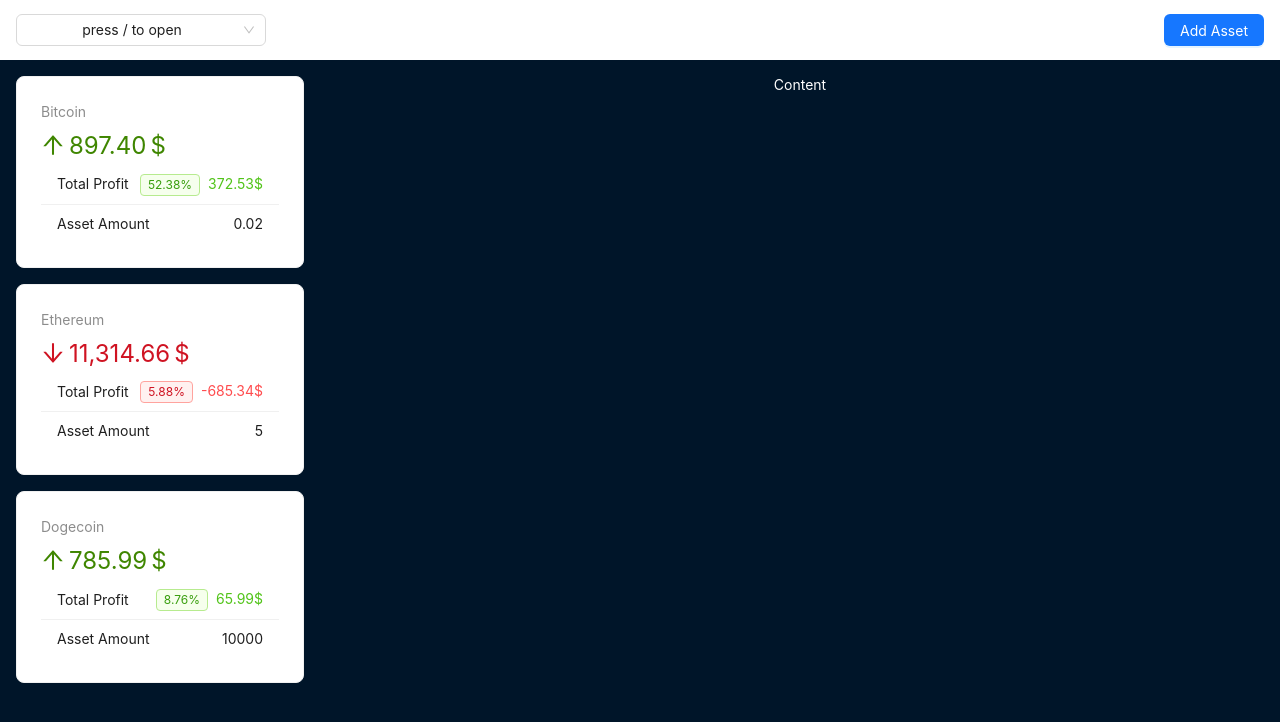
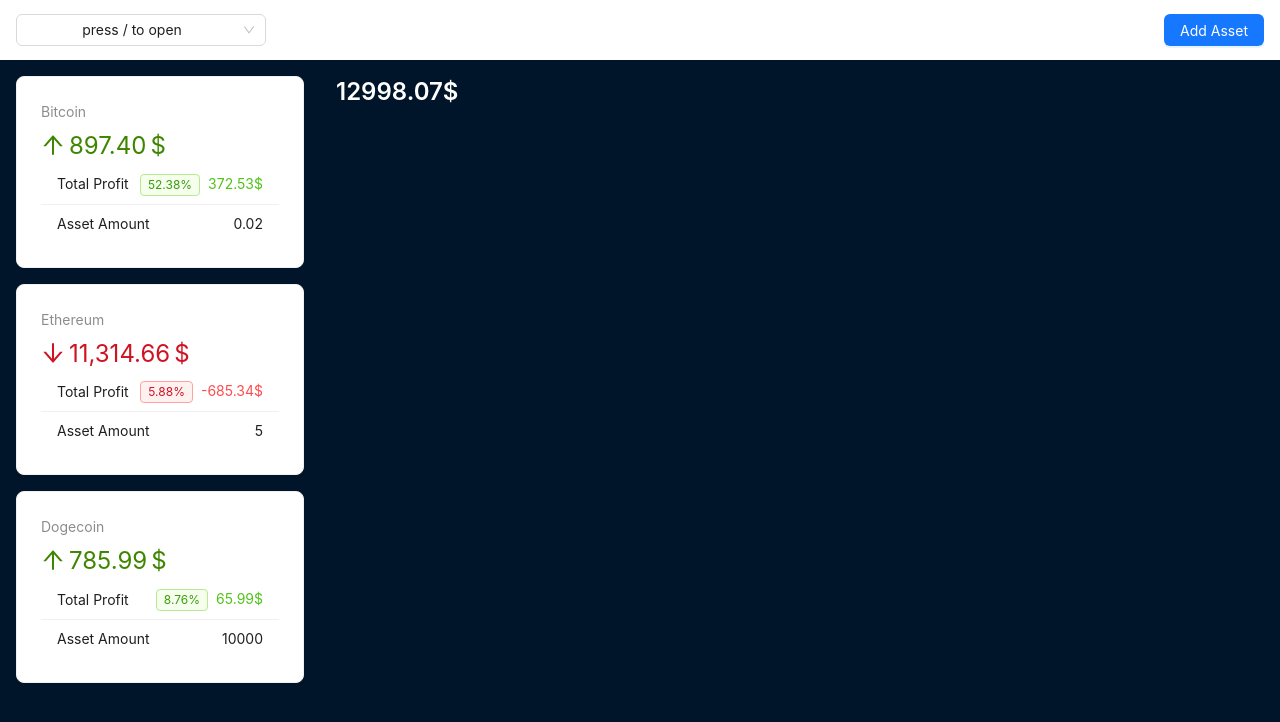
Before and after one commit to k1ego/portfolioTracker, a React (Vite) app: page / in a window 1280 px wide. Shown: the top 722 px of the page. Built offline with nearby package versions, Linux system fonts and the light colour scheme.

Commit message:
Оптимизация вывода через object-map

```diff
--- a/src/components/layout/AppContent.jsx
+++ b/src/components/layout/AppContent.jsx
@@ -1,4 +1,5 @@
-import { Layout } from 'antd'
+import { Layout, Typography } from 'antd'
+import { UseCrypto } from '../../context/crypto-context'
 
 const contentStyle = {
 	textAlign: 'center',
@@ -8,6 +9,23 @@
 	padding: '1rem',
 }
 
-export default function AppContent () {
-	return <Layout.Content style={contentStyle}>Content</Layout.Content>
+export default function AppContent() {
+	const { crypto, assets } = UseCrypto()
+
+	const cryptoPriceMap = crypto.reduce((acc, c) => {
+		acc[c.id] = c.price
+		return acc
+	}, {})
+
+	return (
+		<Layout.Content style={contentStyle}>
+			<Typography.Title level={3} style={{ textAlign: 'left', color: '#fff' }}>
+				{assets
+					.map(asset => asset.amount * cryptoPriceMap[asset.id])
+					.reduce((acc, v) => (acc += v), 0)
+					.toFixed(2)}
+				$
+			</Typography.Title>
+		</Layout.Content>
+	)
 }
```
